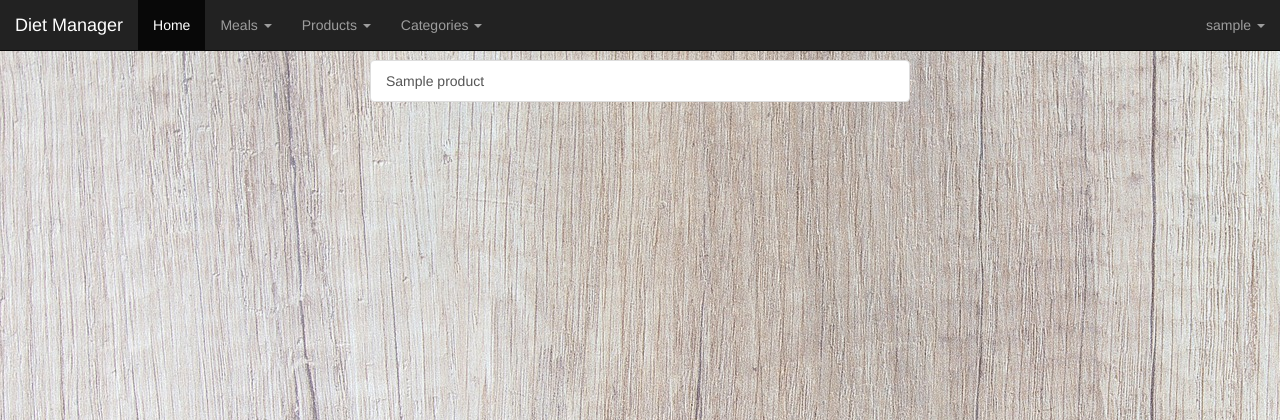
After one commit to Stoiczkow/Diet_Manager, a Django app: page /list_product/ in a window 1280 px wide. The commit adds this page. Shown: the top 420 px of the page. Run offline with Django 3.2, Linux system fonts and the light colour scheme; a user stored in the database is signed in; tables that the repository leaves empty hold one stand-in row (values such as "Sample post"); some libraries are stand-ins or nearby versions.

Commit message:
added products & categories lists

```diff
--- a/diet_manager/urls.py
+++ b/diet_manager/urls.py
@@ -26,4 +26,6 @@ urlpatterns = [
     url(r'^add_meal/$', AddMealView.as_view(), name='add_meal'),
     url(r'^add_product/$', AddProductView.as_view(), name='add_product'),
     url(r'^add_category/$', AddCategoryView.as_view(), name='add_category'),
+    url(r'^list_product/$', ListProductView.as_view(), name='list_product'),
+    url(r'^list_category/$', ListCategoryView.as_view(), name='list_category'),
 ]
--- a/manager/templates/manager/index.html
+++ b/manager/templates/manager/index.html
@@ -29,7 +29,8 @@
                       <a class="dropdown-toggle" data-toggle="dropdown" href="#">Products
                           <span class="caret"></span></a>
                           <ul class="dropdown-menu">
-                            <li><a href="{% url 'add_product' %}">Add product</a></li>
+                              <li><a href="{% url 'list_product' %}">All products</a></li>
+                                <li><a href="{% url 'add_product' %}">Add product</a></li>
                           </ul>
                   </li>
 
@@ -37,7 +38,8 @@
                       <a class="dropdown-toggle" data-toggle="dropdown" href="#">Categories
                           <span class="caret"></span></a>
                           <ul class="dropdown-menu">
-                            <li><a href="{% url 'add_category' %}">Add category</a></li>
+                              <li><a href="{% url 'list_category' %}">All categories</a></li>
+                              <li><a href="{% url 'add_category' %}">Add category</a></li>
                           </ul>
                   </li>
                 </ul>
--- /dev/null
+++ b/manager/templates/manager/product_list.html
@@ -0,0 +1,12 @@
+{% extends 'manager/index.html' %}
+
+{% block content %}
+<div class="col-sm-3"></div>
+<div class="container  col-sm-6">
+    <div class="list-group">
+        {% for product in object_list %}
+        <a href="#" class="list-group-item">{{ product.name }}</a>
+        {% endfor %}
+    </div>
+</div>
+{% endblock %}
--- a/manager/views.py
+++ b/manager/views.py
@@ -6,6 +6,7 @@ from django.contrib.auth import authenticate, login, logout
 from django.http import HttpResponseRedirect
 from django.urls import reverse
 from django.views.generic.edit import CreateView
+from django.views.generic.list import ListView
 from .models import Meal, Product, Category, MEAL_NAME
 from django.contrib.auth.mixins import LoginRequiredMixin
 from django import forms
@@ -100,3 +101,11 @@ class AddCategoryView(LoginRequiredMixin, CreateView):
         form = super(AddCategoryView, self).get_form()
         form.fields['name'].widget = forms.TextInput(attrs={'class':'form-control', 'placeholder':'Category name'})
         return form
+
+
+class ListCategoryView(LoginRequiredMixin, ListView):
+    model = Category
+
+
+class ListProductView(LoginRequiredMixin, ListView):
+    model = Product
```
Also changed, not shown: manager/templates/manager/category_list.html (added, +12 -0 lines).
